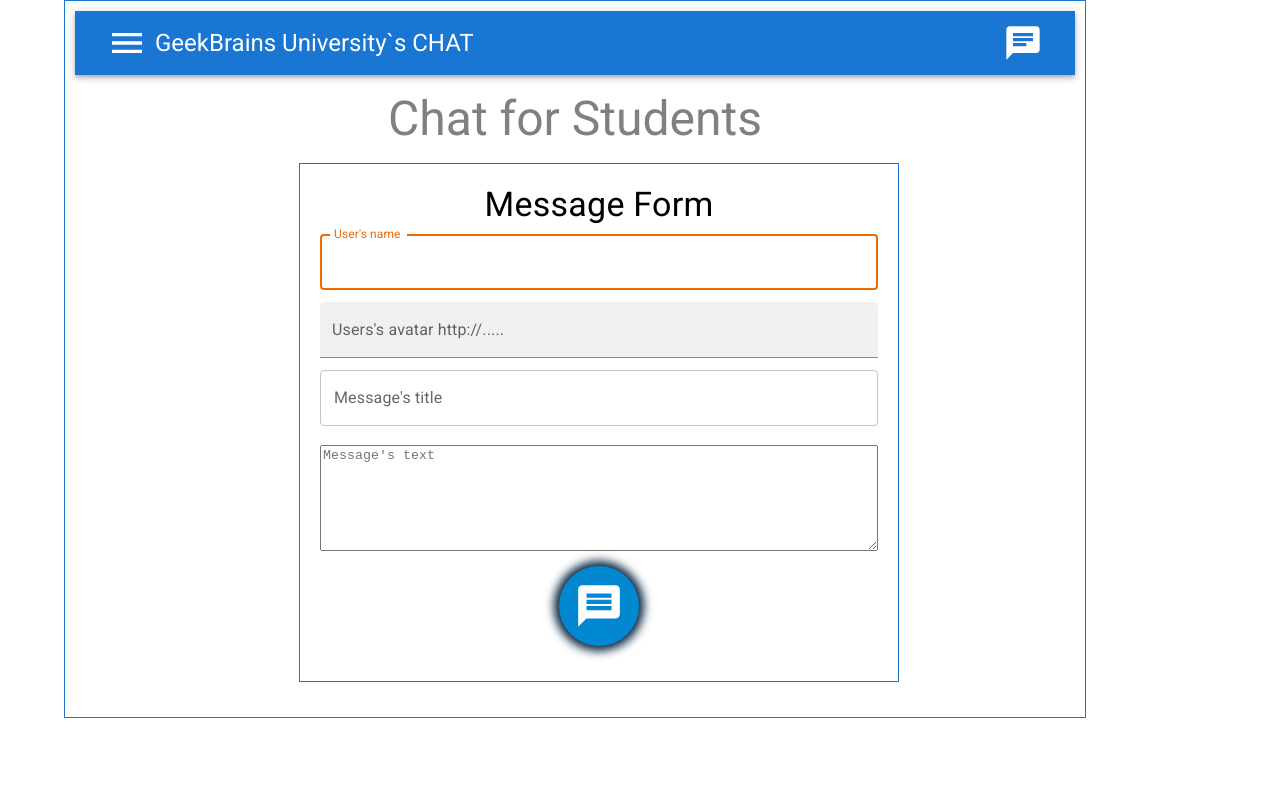
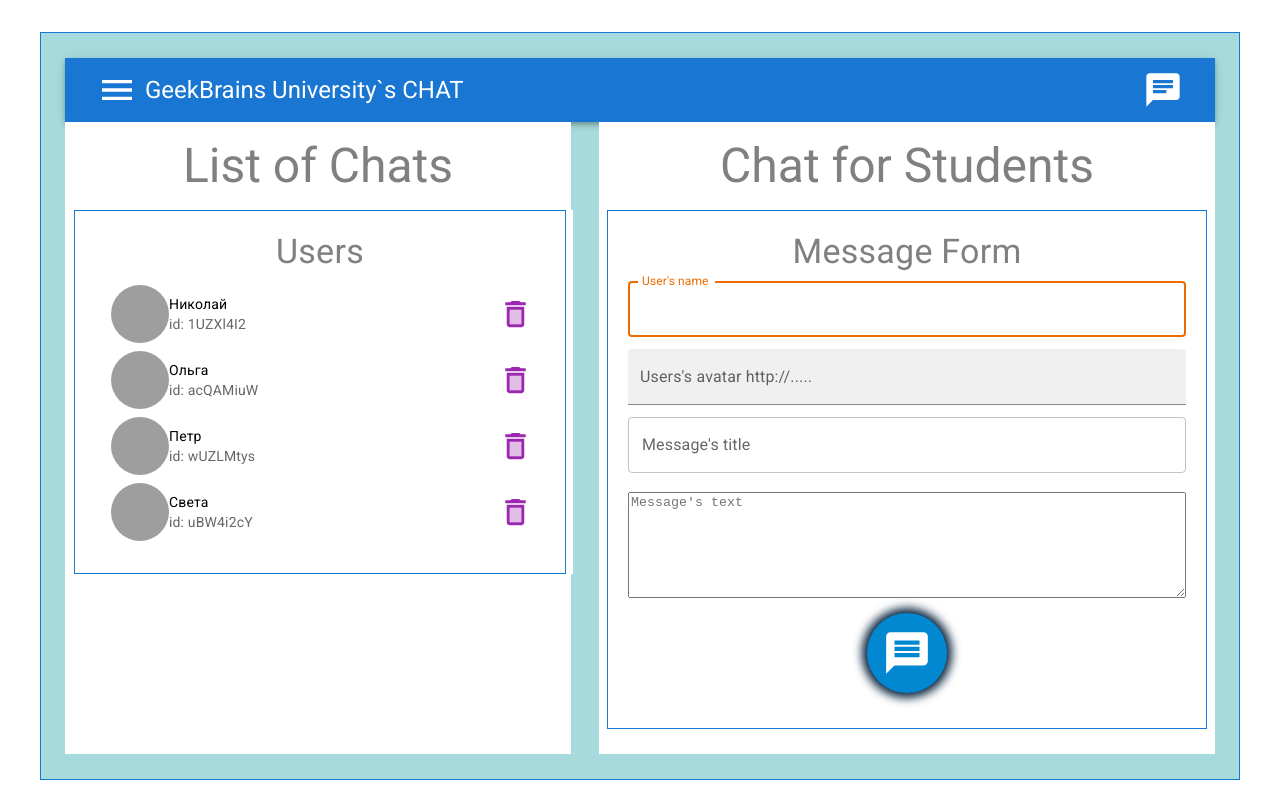
Before and after one commit to alexmil-sk/React-HW_Basic, a React (Create React App) app: page / in a window 1280 px wide. Built offline with nearby package versions, Linux system fonts and the light colour scheme; grey boxes are pictures that could not be loaded.

Commit message:
chat + header + focus + nav

```diff
--- a/package.json
+++ b/package.json
@@ -10,6 +10,7 @@
     "@testing-library/jest-dom": "^5.15.1",
     "@testing-library/react": "^11.2.7",
     "@testing-library/user-event": "^12.8.3",
+    "nanoid": "^3.1.30",
     "node-sass": "^6.0.1",
     "react": "^17.0.2",
     "react-dom": "^17.0.2",
--- a/src/components/App.jsx
+++ b/src/components/App.jsx
@@ -2,7 +2,8 @@
 import classes from './App.module.css';
 import Header from './Header/Header.jsx';
 import MsgForm from './MsgForm/MsgForm.jsx';
-import { Container, Box, Typography} from '@mui/material';
+import Nav from './Nav/Nav.jsx';
+import { Container, Box, Typography } from '@mui/material';
 
 
 function App() {
@@ -11,20 +12,26 @@
 
 	return (
 		<>
-			<Container>
-				<Box sx={{ width: '1000px', mb: '25px', border: '1px solid #1976D2',padding: '10px' }}>
-					<Header />
-					<div>
+			<Container sx={{ mt: 4, mb: 4, padding: '25px 0', border: '1px solid #1976D2', background: '#a7dadc'}}>
+				<Header />
+				<div className={classes.wrapper}>
+					<div className={classes.container1}>
 						<Typography
 							className={classes.mainTitle}
 							variant="h3"
-							sx={{mt: 2, mb: 2}}
+							sx={{ mt: 2, mb: 2 }}
+						>List of Chats</Typography>
+						<Nav />
+					</div>
+					<div className={classes.container2}>
+						<Typography
+							className={classes.mainTitle}
+							variant="h3"
+							sx={{ mt: 2, mb: 2 }}
 						>Chat for Students</Typography>
-						<div className={classes.container}>
-							<MsgForm />
-						</div>
+						<MsgForm />
 					</div>
-				</Box>
+				</div>
 			</Container>
 		</>
 	);
--- a/src/components/App.module.css
+++ b/src/components/App.module.css
@@ -1,8 +1,26 @@
-.container {
+.wrapper {
 	font-size: 18px;
 	display: flex;
+	flex-direction: row;
+	justify-content: space-between;
+
+}
+.container1,
+.container2 {
+	flex-direction: column;
 	justify-content: center;
 }
+
+.container1 {
+	/* background: #fff; */
+	background: #fff;
+	width: 44%;
+}
+.container2 {
+	/* background: #fff; */
+	background: #fff;
+}
+
 
 .mainTitle {
 	font-size: 2.5em;
--- a/src/components/MsgForm/MsgForm.jsx
+++ b/src/components/MsgForm/MsgForm.jsx
@@ -1,6 +1,7 @@
 import React, { useState, useCallback, useEffect, useRef } from 'react';
 import classes from './MsgForm.module.css';
-import './MsgFormAnime.css'
+import './MsgFormAnime.css';
+import { styled } from '@mui/material/styles';
 import { CSSTransition, TransitionGroup } from 'react-transition-group';
 import { TextField, TextareaAutosize, Container, Box, Avatar, Typography, Button, Badge } from '@mui/material';
 import MessageIcon from '@mui/icons-material/Message';
@@ -68,7 +69,7 @@
 
 		const lastUser = msgSubmit.map(item => item.id)
 
-		if (lastUser[0] === `info-bot`) {
+		if (lastUser[0] === 'info-bot' || lastUser[0] === 'sckeleton') {
 			return;
 		}
 		const timer = setTimeout(() => {
@@ -92,7 +93,7 @@
 					const newMsgSubmit = [...msgSubmit];
 					newMsgSubmit.unshift({
 						idx: Date.now(),
-						id: 'info-bot',
+						id: 'sckeleton',
 						title: 'I n f o B o t',
 						body: `Hi, **${lastUser[0]}** You are not a HUMAN! Man, if you wonna be a HUMAN sign your message as "USER"`,
 						image: 'https://avatars.mds.yandex.net/i?id=d5cbec0c701f73502694dd515466cb5e-3070965-images-thumbs&ref=rim&n=33&w=225&h=225'
@@ -121,11 +122,12 @@
 
 	return (
 		<>
-			<Container maxWidth="sm">
+			<Container sx={{padding: '0!important', ml: 1, mr: 1}}>
 				<Box sx={{ width: '600px', mb: '25px' }}>
 					<div className={classes.container}>
 						<Typography
 							variant="h4"
+							className={classes.mainTitle}
 						>Message Form</Typography>
 						<form onSubmit={onSubmitForm} className={classes.form}>
 							<TextField
--- a/src/components/MsgForm/MsgForm.module.css
+++ b/src/components/MsgForm/MsgForm.module.css
@@ -6,8 +6,9 @@
 
 }
 .mainTitle {
-		color: blue;
-		font-size: 2em;
+	font-size: 2.5em;
+	color: gray;
+	text-align: center;
 }
 
 .form {
--- /dev/null
+++ b/src/components/Nav/Nav.jsx
@@ -0,0 +1,75 @@
+import React, { useState } from 'react';
+import classes from './Nav.module.css';
+import { List, ListItem, ListItemAvatar, ListItemText, Container, Box, Typography, Avatar, IconButton } from '@mui/material';
+import { styled } from '@mui/material/styles';
+import DeleteIcon from '@mui/icons-material/Delete';
+import DeleteTwoToneIcon from '@mui/icons-material/DeleteTwoTone';
+import FolderIcon from '@mui/icons-material/Folder';
+import chatUsersArray from '../../source/db/chatDb.js';
+
+function Nav() {
+
+
+	const [dense, setDense] = useState('Изменить true bkb false');
+	const [secondary, setSecondary] = useState('Заполнить');
+	const [chatArray, setChatArray] = useState(chatUsersArray);
+
+
+	//function generate(element) {
+	//	return chatArray.map((item) =>
+	//		React.cloneElement(element, {
+	//			id: item.id,
+	//			name: item.name
+	//		}),
+	//	);
+	//}
+
+
+
+
+
+	return (
+		<Container className={classes.container}>
+			<Box sx={{ mb: '25px', border: '1px solid #1976D2', padding: '20px', margin: '0 7px' }}>
+				<Typography
+					variant="h4"
+					className={classes.mainTitle}
+				>
+					Users
+				</Typography>
+				<List dense={dense}>
+					{chatArray.map(item => {
+						return (
+							<ListItem
+								key={item.id}
+									secondaryAction={
+										<IconButton  edge="end" aria-label="delete">
+											<DeleteTwoToneIcon
+												Outlined
+												fontSize="large"
+												color="secondary"
+											/>
+										</IconButton>
+									}
+							>
+									<ListItemAvatar>
+										<Avatar
+											src={item.image}
+											sx={{ width: 58, height: 58 }}
+										/>
+									</ListItemAvatar>
+									<ListItemText
+										primary={item.name}
+										secondary={item.id ? `id: ${item.id}` : null}
+									/>
+								</ListItem>
+						);
+					})
+					}
+				</List>
+			</Box>
+		</Container>
+	)
+}
+
+export default Nav;
--- /dev/null
+++ b/src/components/Nav/Nav.module.css
@@ -0,0 +1,14 @@
+.container {
+	text-align: center;
+	font-size: 18px;
+	background: #fff;
+	padding: 0!important;
+	margin-left: 2px!important;
+
+}
+
+.mainTitle {
+	font-size: 2.5em;
+	color: gray;
+	text-align: center;
+}
--- /dev/null
+++ b/src/source/db/chatDb.js
@@ -0,0 +1,33 @@
+import { nanoid } from 'nanoid';
+
+
+const nanoidId1 = nanoid(8);
+const nanoidId2 = nanoid(8);
+const nanoidId3 = nanoid(8);
+const nanoidId4 = nanoid(8);
+
+const chatUsersArray = [
+	{
+		id: nanoidId1,
+		name: "Николай",
+		image: "https://e7.pngegg.com/pngimages/109/994/png-clipart-teacher-student-college-school-education-avatars-child-face.png"
+	},
+	{
+		id: nanoidId3,
+		name: "Ольга",
+		image: "https://st3.depositphotos.com/8132176/34403/v/1600/depositphotos_344031988-stock-illustration-cute-vector-girl-avatar-icon.jpg"
+	},
+	{
+		id: nanoidId2,
+		name: 'Петр',
+		image: "https://www.vornexinc.com/site_images/james.png"
+	},
+	{
+		id: nanoidId4,
+		name: 'Света',
+		image: "https://alexeykrol.com/wp-content/uploads/2018/12/karolyn-fox-foto.1024x1024.jpg"
+
+	}
+];
+
+export default chatUsersArray;
```
Also changed, not shown: 1 other file (tests, documents, lock files or other folders).
